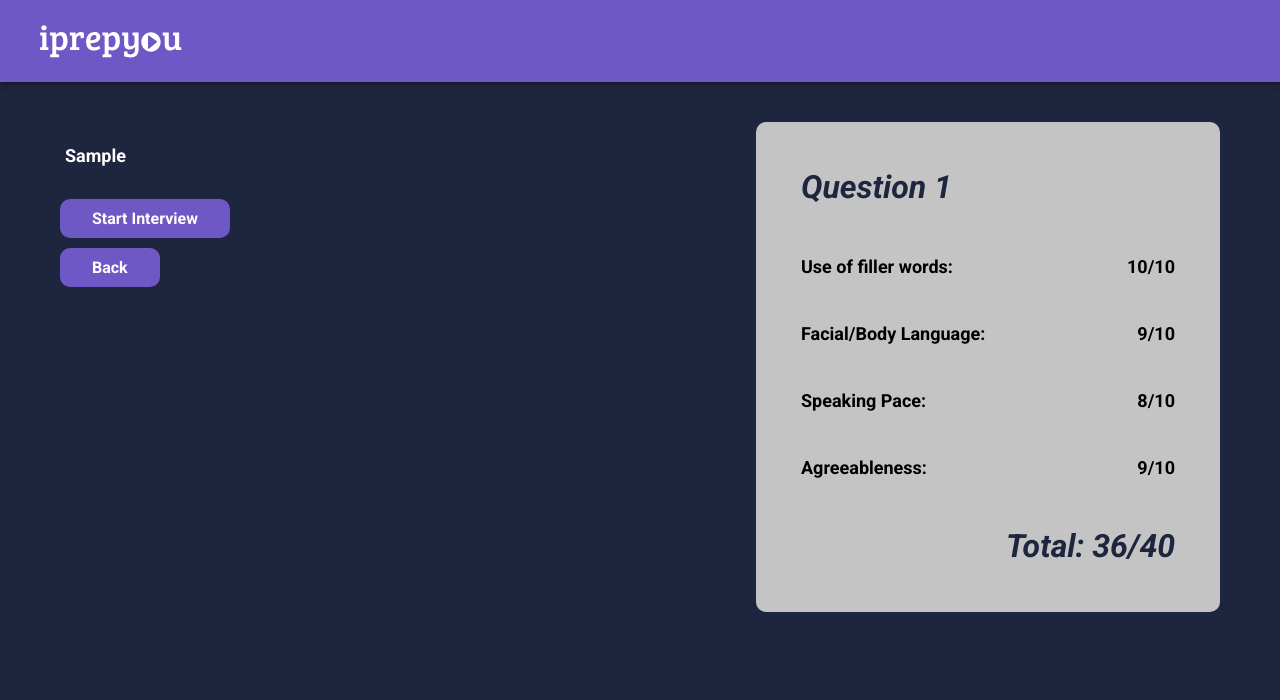
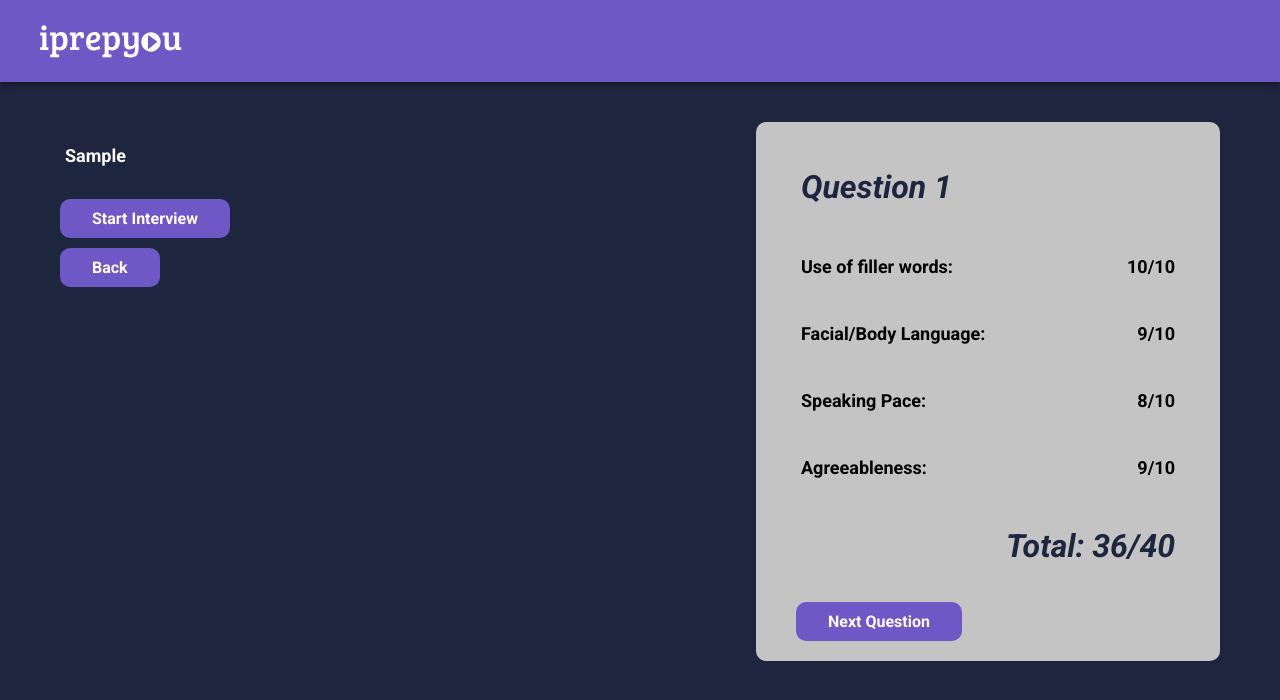
Before and after one commit to verdantpeasgladiator/i-prep-you, a React (Create React App) app: page / in a window 1280 px wide. Both pictures are taken after typing "Sample" into the empty fields and a click on the input "Submit". Shown: the top 700 px of the page. Built offline with nearby package versions, Linux system fonts and the light colour scheme.

Commit message:
update dynamic questions

```diff
--- a/src/Actions/index.js
+++ b/src/Actions/index.js
@@ -3,6 +3,12 @@ export function getSelected(questionNo) {
     type: 'GET_SELECTED',
     questionNo
   };
+}
+
+export function getNextQuestion() {
+  return {
+    type: "GET_NEXT_Q",
+  }
 }
 
 export function setEmotion(emotion) {
--- a/src/Components/ScoreCard.js
+++ b/src/Components/ScoreCard.js
@@ -4,11 +4,19 @@ import { getSelected } from "../Actions/index.js";
 import './ScoreCard.css'
 
 class ScoreCard extends React.Component {
-  constructor() {
-    super();
+  constructor(props) {
+    super(props);
     this.state = {
       questionNo: 1
     };
+  }
+
+  onclick = (length) => {
+    if (length - this.state.questionNo > 0) {
+      this.setState({questionNo: this.state.questionNo + 1}, function () {
+        console.log(this.state.questionNo);
+      })
+    }
   }
 
   render() {
@@ -32,6 +40,7 @@ class ScoreCard extends React.Component {
         )}
         </div>
         <h1 className="totalScore"> Total: {totalScore}/{10*criteria.length} </h1>
+        <button onClick={this.onclick.bind(this, this.props.questions.length)}>{this.state.questionNo < this.props.questions.length ? (<div>Next Question</div>) : (<div>Finish</div>) }</button>
       </div>
     );
   }
```
